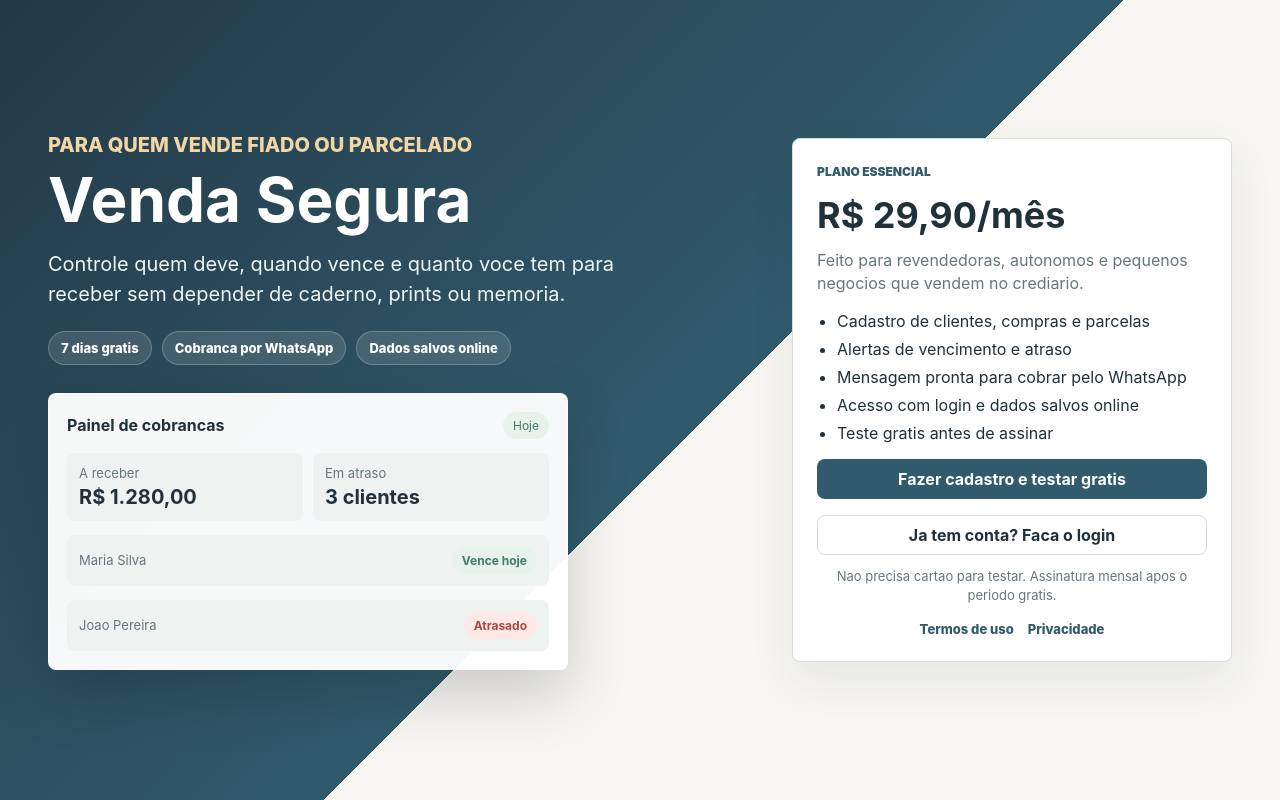
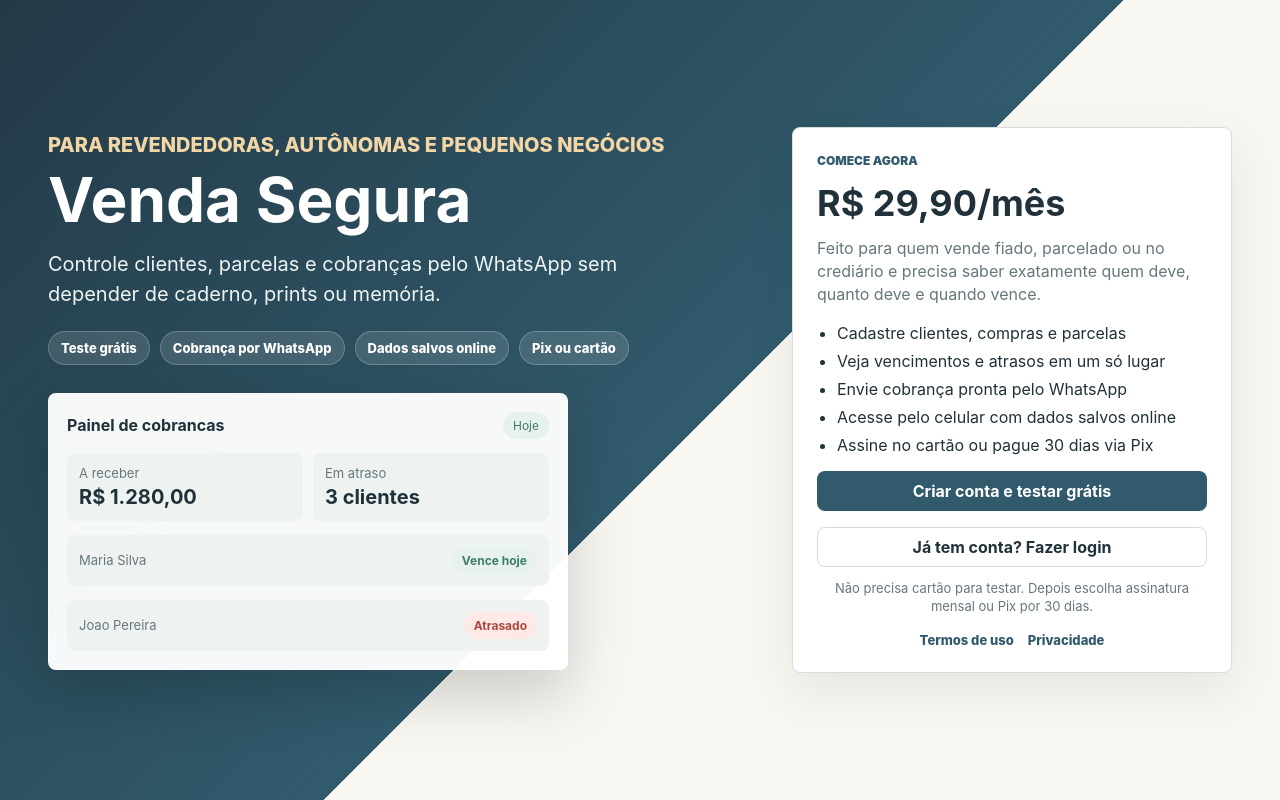
Before and after one commit to gabrielaguerin12397-tech/venda-segura, a plain HTML site: page index.html in a window 1280 px wide. Drawn offline with nearby package versions, Linux system fonts and the light colour scheme.

Commit message:
Add files via upload

```diff
--- a/index.html
+++ b/index.html
@@ -8,9 +8,9 @@
     <meta name="apple-mobile-web-app-title" content="Venda Segura" />
     <meta name="apple-mobile-web-app-status-bar-style" content="default" />
     <title>Venda Segura</title>
-    <link rel="manifest" href="manifest.webmanifest?v=12" />
-    <link rel="apple-touch-icon" href="icons/icon-192.svg?v=12" />
-    <link rel="stylesheet" href="styles.css?v=12" />
+    <link rel="manifest" href="manifest.webmanifest?v=13" />
+    <link rel="apple-touch-icon" href="icons/icon-192.svg?v=13" />
+    <link rel="stylesheet" href="styles.css?v=13" />
   </head>
   <body>
     <div class="update-banner is-hidden" id="update-banner">
@@ -22,13 +22,14 @@
 
     <section class="launch-gate" id="launch-gate">
       <div class="launch-copy">
-        <p class="eyebrow">Para quem vende fiado ou parcelado</p>
+        <p class="eyebrow">Para revendedoras, autônomas e pequenos negócios</p>
         <h1>Venda Segura</h1>
-        <p>Controle quem deve, quando vence e quanto voce tem para receber sem depender de caderno, prints ou memoria.</p>
+        <p>Controle clientes, parcelas e cobranças pelo WhatsApp sem depender de caderno, prints ou memória.</p>
         <div class="launch-highlights">
-          <span>7 dias gratis</span>
-          <span>Cobranca por WhatsApp</span>
+          <span>Teste grátis</span>
+          <span>Cobrança por WhatsApp</span>
           <span>Dados salvos online</span>
+          <span>Pix ou cartão</span>
         </div>
         <div class="sales-preview" aria-label="Resumo visual do painel Venda Segura">
           <div class="preview-topline">
@@ -50,19 +51,19 @@
         </div>
       </div>
       <div class="launch-panel">
-        <p class="plan-label">Plano Essencial</p>
+        <p class="plan-label">Comece agora</p>
         <strong class="plan-price">R$ 29,90/mês</strong>
-        <p class="plan-note">Feito para revendedoras, autonomos e pequenos negocios que vendem no crediario.</p>
+        <p class="plan-note">Feito para quem vende fiado, parcelado ou no crediário e precisa saber exatamente quem deve, quanto deve e quando vence.</p>
         <ul class="plan-list">
-          <li>Cadastro de clientes, compras e parcelas</li>
-          <li>Alertas de vencimento e atraso</li>
-          <li>Mensagem pronta para cobrar pelo WhatsApp</li>
-          <li>Acesso com login e dados salvos online</li>
-          <li>Teste gratis antes de assinar</li>
+          <li>Cadastre clientes, compras e parcelas</li>
+          <li>Veja vencimentos e atrasos em um só lugar</li>
+          <li>Envie cobrança pronta pelo WhatsApp</li>
+          <li>Acesse pelo celular com dados salvos online</li>
+          <li>Assine no cartão ou pague 30 dias via Pix</li>
         </ul>
-        <button class="primary-button" id="start-trial" type="button">Fazer cadastro e testar gratis</button>
-        <button class="ghost-button" id="open-login" type="button">Ja tem conta? Faca o login</button>
-        <p class="sales-note">Nao precisa cartao para testar. Assinatura mensal apos o periodo gratis.</p>
+        <button class="primary-button" id="start-trial" type="button">Criar conta e testar grátis</button>
+        <button class="ghost-button" id="open-login" type="button">Já tem conta? Fazer login</button>
+        <p class="sales-note">Não precisa cartão para testar. Depois escolha assinatura mensal ou Pix por 30 dias.</p>
         <div class="legal-links">
           <a href="termos.html" target="_blank" rel="noopener">Termos de uso</a>
           <a href="privacidade.html" target="_blank" rel="noopener">Privacidade</a>
@@ -365,8 +366,8 @@
     </div>
 
     <script src="https://cdn.jsdelivr.net/npm/@supabase/supabase-js@2"></script>
-    <script src="config.js?v=12"></script>
-    <script src="app.js?v=12"></script>
+    <script src="config.js?v=13"></script>
+    <script src="app.js?v=13"></script>
     <script>
       if ("serviceWorker" in navigator) {
         window.addEventListener("load", () => {
```
